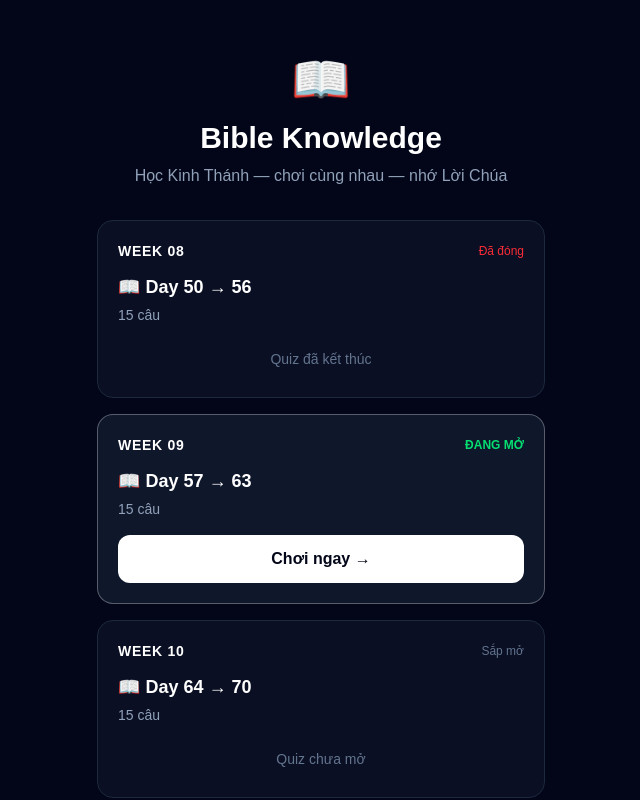
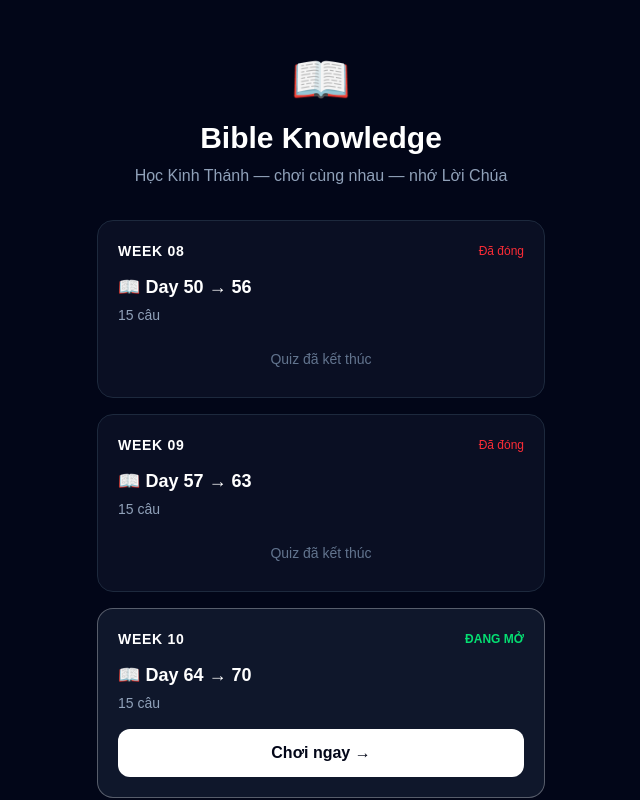
Before and after one commit to Hoquoctrung/BibleKnowledge, a Next.js app: page / in a window 1280 px wide. Shown: the top 800 px of the page, without its empty margins (319-959 px from the left). Built offline with nearby package versions, Linux system fonts and the light colour scheme.

Commit message:
feat: activate week 10 in week list

```diff
--- a/data/weeks.js
+++ b/data/weeks.js
@@ -10,13 +10,20 @@ export const weeks = [
     week: "WEEK 09",
     passage: "Day 57 → 63",
     questions: 15,
-    status: "Đang mở",
-    type: "current",
+    status: "Đã đóng",
+    type: "closed",
   },
   {
     week: "WEEK 10",
     passage: "Day 64 → 70",
     questions: 15,
+    status: "Đang mở",
+    type: "current",
+  },
+  {
+    week: "WEEK 11",
+    passage: "Chưa cập nhật",
+    questions: 15,
     status: "Sắp mở",
     type: "upcoming",
   },
```
